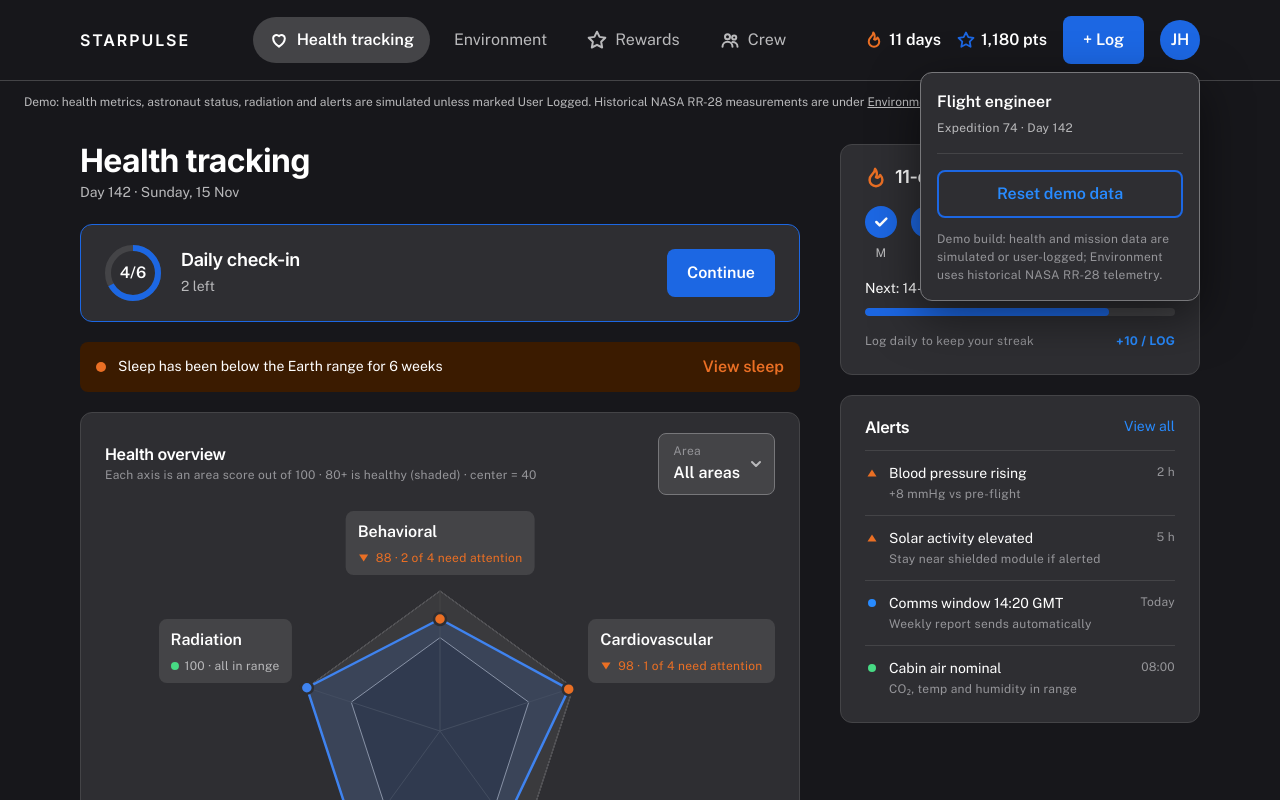
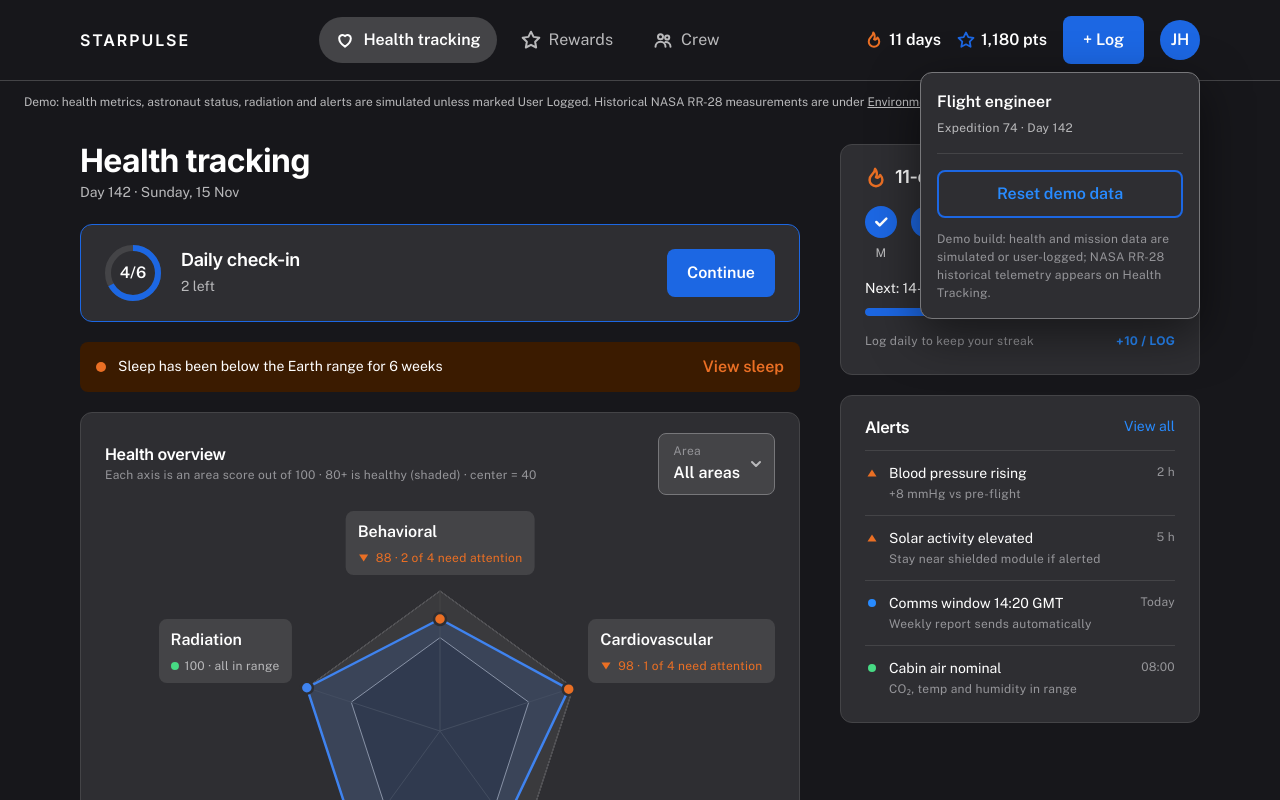
Before and after one commit to dtaing01/NASA, a React (Vite) app: page /#/health/overview in a window 1280 px wide. Both pictures are taken after a click on the button "JH". Shown: the top 800 px of the page. Built offline with nearby package versions, Linux system fonts and the light colour scheme; a web font is replaced by a local one.

Commit message:
Integrate environmental telemetry into health overview

```diff
--- a/src/components/TopBar.tsx
+++ b/src/components/TopBar.tsx
@@ -44,7 +44,6 @@ export default function TopBar() {
         <Link to="/health/overview" className="brand t-h5">STARPULSE</Link>
         <nav className="tabs" aria-label="Primary">
           <NavLink to="/health/overview" className={() => `tab ${healthActive ? 'tab-active' : ''}`}><Icon name="heart" />Health tracking</NavLink>
-          <NavLink to="/environment" className={({ isActive }) => `tab ${isActive ? 'tab-active' : ''}`}>Environment</NavLink>
           <NavLink to="/rewards" className={({ isActive }) => `tab ${isActive ? 'tab-active' : ''}`}><Icon name="star" />Rewards</NavLink>
           <NavLink to="/crew" className={({ isActive }) => `tab ${isActive ? 'tab-active' : ''}`}><Icon name="crew" />Crew</NavLink>
         </nav>
@@ -85,7 +84,7 @@ export default function TopBar() {
               <div className="t-caption c-secondary">{data.astronaut.expedition}  ·  Day {data.astronaut.missionDay}</div>
               <hr />
               <Button kind="secondary" full onClick={() => { reset(); setMenu(null); }}>Reset demo data</Button>
-              <p className="t-caption c-muted">Demo build: health and mission data are simulated or user-logged; Environment uses historical NASA RR-28 telemetry.</p>
+              <p className="t-caption c-muted">Demo build: health and mission data are simulated or user-logged; NASA RR-28 historical telemetry appears on Health Tracking.</p>
             </div>
           )}
         </div>
```
